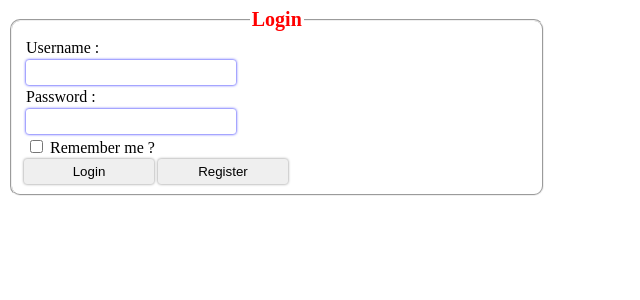
After one commit to Abdeladimboukrim/Class-management-app, a PHP site: page /login.php in a window 1280 px wide. The commit adds this page. Shown: the top 300 px of the page, without its empty margins (0-640 px from the left). Run offline with PHP 8.4, Linux system fonts and the light colour scheme.

Commit message:
add-dashbord-formator-login-page

```diff
--- /dev/null
+++ b/homme-formator/login.php
@@ -0,0 +1,51 @@
+
+
+<!DOCTYPE html>
+<html lang="en">
+<head>
+    <meta charset="UTF-8">
+    <meta http-equiv="X-UA-Compatible" content="IE=edge">
+    <meta name="viewport" content="width=device-width, initial-scale=1.0">
+    <title>login-class-management</title>
+    <link rel="stylesheet" href="style.css">
+</head>
+<body>
+
+        <form action="login.php" method="POST">
+
+            <fieldset class="baoquat">
+                <legend align="center">
+                    <b>Login</b>
+                </legend>
+                <div class="dangky">
+                    <label>Username :</label>
+                    </br>
+                    <input name="id" type="text" class="form-control" />
+
+                </div>
+
+                <div class="dangky">
+                    <label>Password :</label>
+                    </br>
+                    <input name="pw" type="password" class="form-control" />
+
+                </div>
+
+                <div class="dangky">
+                    <input type="checkbox"/>
+                    Remember me ?
+
+                </div>
+
+                <div class="button">
+                        <button>
+                           Login</button>
+                        <button>
+                           Register</button>
+                    </div>
+
+
+        </form>
+
+</body>
+</html>
--- a/homme-formator/style.css
+++ b/homme-formator/style.css
@@ -1,38 +1,42 @@
-.nome-class{
-    background-color: aqua;
-    border-radius:12PX ;
-    height: 32px;
-    width: 25%;
-    align-items: center;
-    justify-content: ;
-
+.dangky{
+    margin: 2px 2px;
 
 }
-.imghomme{
-height: 40px;
+.form-control{
+    margin: 3px 0px;
+    padding:5px;
+    border:none;
+    width: 200px;
+    border-radius: 3px;
+    box-shadow: 0 0 3px blue;
+    color: orangered;
+    display: block;
+    outline:none;
 }
-#navbar-parant{
- border: 2px solid black;
- width: 100%;
- height: 44px;
- display: flex;
- justify-content: space-between;
+.form-control:focus{
+    box-shadow: 0 0 3px orangered;
 }
-.Iprofil{
-    height: 40px;
+.khung{
+    width: 190px;
+    border-radius: 10px;
 }
-.config{
-    display: flex;
-    padding: 20px;
+b{
+    font-size: 20px;
+    color: red;
 }
-.config-parant{
-    display: flex;
-    align-items: center;
-    justify-content: center;
-    text-align: center;
+button{
+    border:none;
+    width: 130px;
+    box-shadow: 0 0 3px gray;
+    border-radius: 3px;
+    padding: 5px 10px;
+    outline: none;
 }
-.confgchild{
-    margin: 2px;
-    padding: 4px;
-
+button:focus{
+    box-shadow: 0 0 3px orangered;
+    color: orangered;
 }
+.baoquat{
+    width: 40%;
+    border-radius: 10px;
+}
```
Also changed, not shown: homme-formator/database.php (added, +16 -0 lines), homme-formator/index.php (+37 -1 lines), homme-formator/styl.css (added, +106 -0 lines), homme-formator/action.php (added), homme-formator/back.jpg (added).
